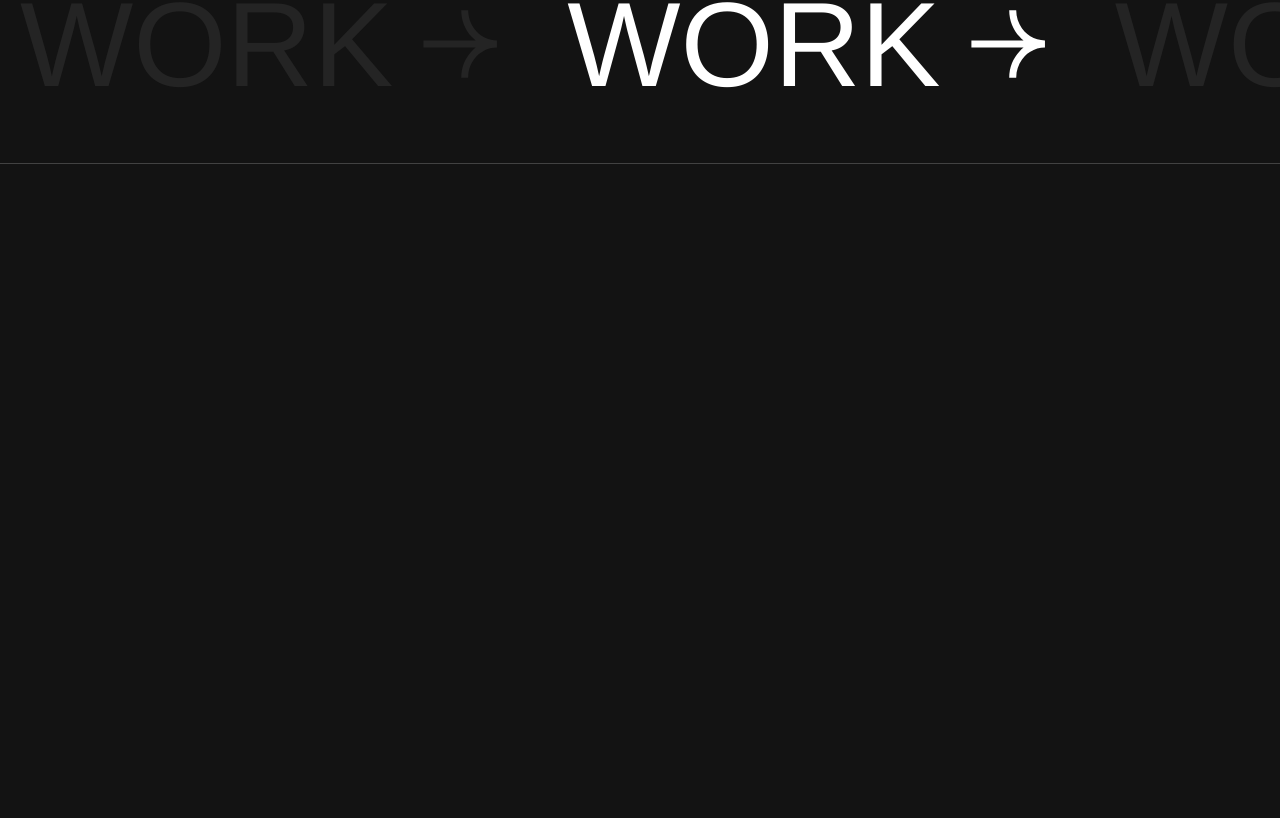
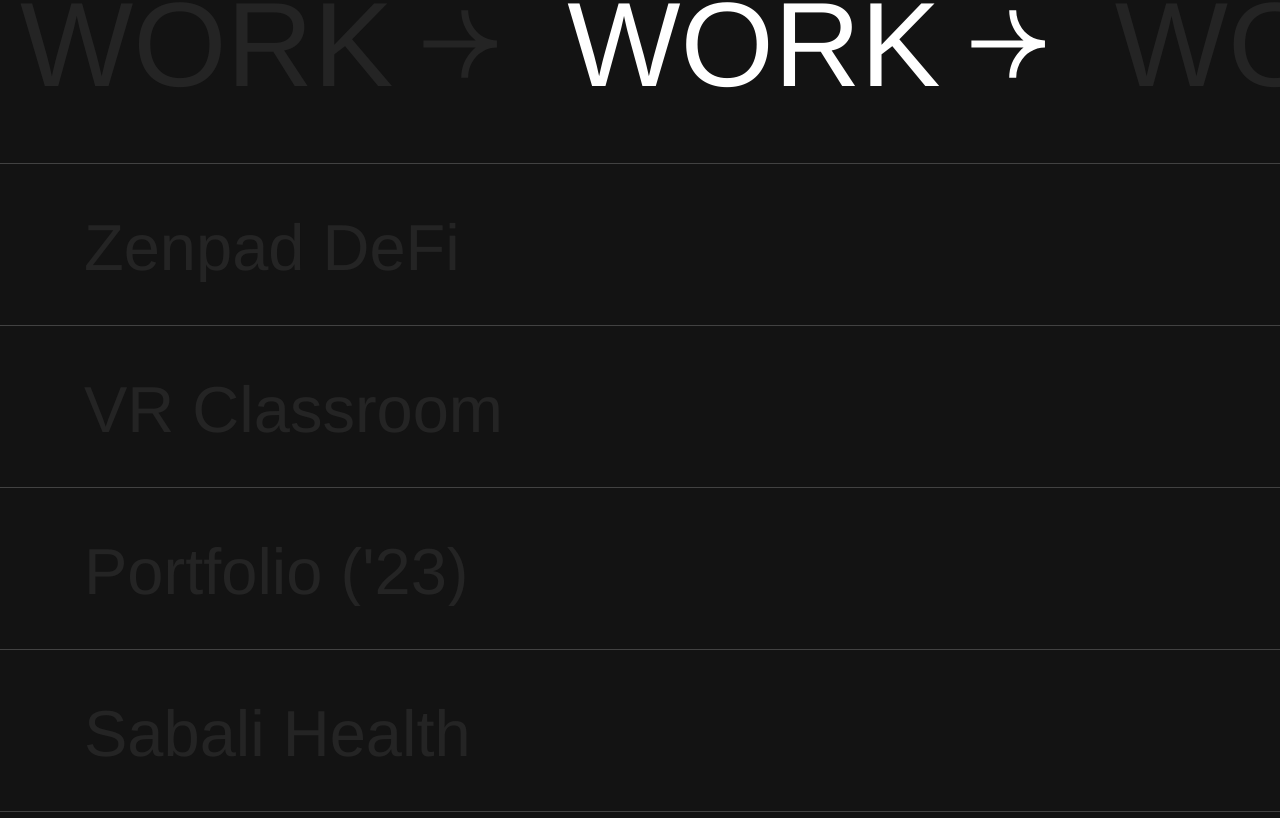
Before and after one commit to Anu-oluwapo/portfolio-v2, a Vue app: page / in a window 1280 px wide. Shown: the part 1979-2797 px from the top of the page. Before the commit the page ends 2143 px from the top, so only its background shows below. Built offline with nearby package versions, Linux system fonts and the light colour scheme.

Commit message:
WOrked on work skills and contact

```diff
--- a/index.html
+++ b/index.html
@@ -2,7 +2,8 @@
 <html lang="en">
   <head>
     <meta charset="UTF-8">
-    <link rel="icon" href="/favicon.ico">
+    <!-- <link rel="icon" href="/favicon.ico"> -->
+    <link rel="shortcut icon" type="image/jpg" href="/images/Heromain.png">
     <meta name="viewport" content="width=device-width, initial-scale=1.0">
     <title>Anuoluwapo Abolarin</title>
   </head>
--- a/src/assets/main.scss
+++ b/src/assets/main.scss
@@ -39,6 +39,8 @@ h2{
 
 h3{
   font-size: $h3-font-size;
+  color: $neutral;
+  line-height: 6.8rem;
 }
 
 p{
@@ -338,4 +340,189 @@ header{
   .section-header .content{
     animation: marqueeLeft 5s linear infinite;
   }
+
+  .projects{
+    .project{
+      border-bottom: 1px solid $neutral2;
+      position: relative;
+      &:hover{
+        .dot{
+          transform: translate(0, 0);
+          background-color: $white;
+        }
+
+        h3{
+          transform: translate(0, 0);
+          color: $white;
+        }
+
+        .skills{
+          span{
+          transform: translate(0, 0);
+          margin: 2.5rem 1rem;
+        }
+      }
+
+      .image{
+        height: 200%;
+        z-index: 1;
+        img{
+          transform: scale(150%);
+        }
+      }
+      }
+      .container{
+        padding: 5rem 0 0 0;
+        display: flex;
+        align-items: center;
+        position: relative;
+        overflow: hidden;
+      }
+
+      .dot{
+        width: 20px;
+        height: 20px;
+        border-radius: 50%;
+        background-color: $neutral;
+        display: inline-block;
+        margin-right: 2rem;
+        transform: translate(-2rem, 0%);
+        transition: all .5s ease;
+
+      }
+
+      h3{
+        display: inline;
+        transform: translate(-2rem, 0%);
+        transition: all .5s ease;
+      }
+
+      .skills{
+        padding: 0 5%;
+        display: block;
+        margin-left: 3rem;
+        overflow: hidden;
+        span{
+          color: $white;
+          border: 1px solid $white;
+          border-radius: 15px;
+          padding: 1rem 2rem;
+          display: inline-block;
+          margin: .5rem 1rem;
+          transform: translate(0, 125%);
+          transition: all .5s ease;
+          transition-delay: calc(0.050s * var(--i));
+        }
+      }
+
+      .image{
+        width: 40%;
+        height: 0%;
+        background-color: $white;
+        position: absolute;
+        top: 0;
+        right: 0;
+        // background-image: url('images/zenpad.png');
+        // background-size: contain;
+        transition: all .2s ease-in-out;
+        overflow: hidden;
+
+        img{
+          width: 100%;
+          transform: scale(200%);
+          transform-origin: top left;
+          transition: all .3s ease-in-out;
+          margin-left: -20%;
+          // display: none;
+        }
+      }
+    }
+  }
 }
+
+.skills-section{
+  border-bottom: 1px solid $neutral2;
+  .section-header .content{
+    animation: marqueeRight 5s linear infinite;
+  }
+
+  .skills{
+    padding: 5rem 0;
+    div{
+      margin: 5rem 0;
+    }
+  }
+
+  h2{
+    display: flex;
+    justify-content: space-around;
+    gap: 10px;
+    overflow: hidden;
+
+    span{
+      color: $neutral;
+      width: 100%;
+
+      &:hover{
+        color: $white;
+      }
+    }
+
+  }
+}
+
+.contact-section{
+  border-bottom: 1px solid $neutral2;
+  .section-header .content{
+    animation: marqueeLeft 5s linear infinite;
+  }
+
+  .section{
+    border-bottom: 1px solid $neutral2;
+    padding-bottom: 10rem;
+  }
+
+  .socials{
+    margin: 5rem 0;
+    width: 100%;
+    display: flex;
+    justify-content: end;
+    li{
+      margin: 4rem 5rem;
+      list-style-type: none;
+
+
+      a{
+        font-size: $p-font-size;
+        color: $white;
+        padding: 2rem 0;
+      }
+    }
+  }
+
+  .footer{
+    display: flex;
+    width: 100%;
+
+    .email{
+      a{
+        font-size: $h2-font-size;
+        color: $white;
+      }
+
+    }
+
+    .credits{
+      display: flex;
+      width: 100%;
+      justify-content: end;
+      align-items: end;
+
+      p{
+        color: $neutral2;
+      }
+    }
+  }
+
+
+}
--- a/src/assets/variables.scss
+++ b/src/assets/variables.scss
@@ -8,7 +8,7 @@ $bold-font-weight: 700;
 
 $h1-font-size: 12rem;
 $h2-font-size: 8rem;
-$h3-font-size: 5.6rem;
+$h3-font-size: 6.5rem;
 $p-font-size: 1.8rem;
 $nav-font-size: 1.4rem;
 
--- a/src/components/About.vue
+++ b/src/components/About.vue
@@ -22,22 +22,10 @@
   </template>
 
   <script setup>
-  import { onMounted } from 'vue';
 import SectionHeader from './SectionHeader.vue';
-
-  onMounted(()=>{
-  const content = document.querySelector('.section-header')
-  const contentClone = document.querySelector('.content').cloneNode(true)
-
-  content.append(contentClone)
-
-  })
-
-
 
   </script>
 
   <style lang="scss" scoped>
-  @import '@/assets/variables.scss';
 
   </style>
--- a/src/components/Contact.vue
+++ b/src/components/Contact.vue
@@ -0,0 +1,32 @@
+<template>
+    <section class="contact-section">
+        <div class="section">
+        <div class="container">
+        <div class="socials">
+            <ul>
+                <li><a>Twitter</a></li>
+                <li><a>Linkedin</a></li>
+                <li><a>Github</a></li>
+            </ul>
+        </div>
+
+        <div class="footer">
+            <div class="email"><a>ABOLARIN.<br/>AANU@GMAIL.COM</a></div>
+            <div class="credits"><p>SITE DESIGN : <br><a>EMISHO VICTOR</a></p></div>
+
+        </div>
+    </div>
+</div>
+
+        <SectionHeader :text="'CONTACT'"/>
+    </section>
+  </template>
+
+  <script setup>
+    import SectionHeader from './SectionHeader.vue';
+  </script>
+
+  <style lang="scss" scoped>
+  @import '@/assets/variables.scss';
+
+  </style>
--- a/src/components/Skills.vue
+++ b/src/components/Skills.vue
@@ -0,0 +1,28 @@
+<template>
+    <section class="skills-section">
+        <SectionHeader :text="'SKILLS'"/>
+           <div class="skills">
+            <div>
+                <h2><span>Javascript</span> . <span>Typescript</span> . <span>VueJS</span> . <span>ReactJS</span> . <span>Javascript</span> . <span>Typescript</span> . <span>VueJS</span> . <span>ReactJS</span></h2>
+            </div>
+            <div>
+                <h2><span>NuxtJS</span> . <span>VueX</span> . <span>Pinia</span> . <span>Git</span> . <span>NuxtJS</span> . <span>VueX</span> . <span>Pinia</span> . <span>Git</span></h2>
+            </div>
+            <div>
+                <h2><span>HTML</span> . <span>CSS</span> . <span>SCSS</span> . <span>Bootstrap</span> . <span>HTML</span> . <span>CSS</span> . <span>SCSS</span> . <span>Bootstrap</span></h2>
+            </div>
+            <div>
+                <h2><span>AdobeXD</span> . <span>Figma</span> . <span>Wordpress</span> . <span>AdobeXD</span> . <span>Figma</span> . <span>Wordpress</span></h2>
+            </div>
+           </div>
+      </section>
+  </template>
+
+  <script setup>
+    import SectionHeader from './SectionHeader.vue';
+  </script>
+
+  <style lang="scss" scoped>
+  @import '@/assets/variables.scss';
+
+  </style>
--- a/src/components/Work.vue
+++ b/src/components/Work.vue
@@ -1,30 +1,76 @@
 <template>
     <section class="work-section">
         <SectionHeader :text="'WORK'"/>
-          <div class="container d-flex">
-
+          <div class="">
+           <div class="projects">
+            <div class="project">
+                <div class="container">
+                    <div class="dot"></div><h3>Zenpad DeFi</h3>
+                </div>
+                <div class="skills">
+                    <span style="--i: 0">HTML</span>
+                    <span style="--i: 1">CSS</span>
+                    <span style="--i: 2">JAVASCRIPT</span>
+                </div>
+                <div style="background-color: #111119;" class="image"><img src="images/zenpad.png"/></div>
+            </div>
+            <div class="project">
+                <div class="container">
+                    <div class="dot"></div><h3>VR Classroom</h3>
+                </div>
+                <div class="skills">
+                    <span style="--i: 0">HTML</span>
+                    <span style="--i: 1">CSS</span>
+                    <span style="--i: 2">JAVASCRIPT</span>
+                    <span style="--i: 3">GSAP</span>
+                </div>
+                <div class="image"><img src="images/classroom.png"/></div>
+            </div>
+            <div class="project">
+                <div class="container">
+                    <div class="dot"></div><h3>Portfolio ('23)</h3>
+                </div>
+                <div class="skills">
+                    <span style="--i: 0">HTML</span>
+                    <span style="--i: 1">SCSS</span>
+                    <span style="--i: 2">JAVASCRIPT</span>
+                    <span style="--i: 3">VUE JS</span>
+                    <span style="--i: 4">GSAP</span>
+                </div>
+                <div style="background-color: #0D0D0D;" class="image"><img src="images/portfolio.png"/></div>
+            </div>
+            <div class="project">
+                <div class="container">
+                    <div class="dot"></div><h3>Sabali Health</h3>
+                </div>
+                <div class="skills">
+                    <span style="--i: 0">HTML</span>
+                    <span style="--i: 1">CSS</span>
+                    <span style="--i: 2">JAVASCRIPT</span>
+                </div>
+                <div style="background-color: #0D0D0D;;" class="image"><img src="images/person.png"/></div>
+            </div>
+            <div class="project">
+                <div class="container">
+                    <div class="dot"></div><h3>Tranzaqt</h3>
+                </div>
+                <div class="skills">
+                    <span style="--i: 0">HTML</span>
+                    <span style="--i: 1">CSS</span>
+                    <span style="--i: 2">JAVASCRIPT</span>
+                </div>
+                <div class="image"><img src="images/tranzaqt.png"/></div>
+            </div>
+           </div>
           </div>
       </section>
   </template>
 
   <script setup>
-  import Arrow from '../assets/svg/arrow.vue'
-  import { onMounted } from 'vue';
 import SectionHeader from './SectionHeader.vue';
-
-  onMounted(()=>{
-  const content = document.querySelector('.section-header')
-  const contentClone = document.querySelector('.content').cloneNode(true)
-
-  content.append(contentClone)
-
-  })
-
-
 
   </script>
 
   <style lang="scss" scoped>
-  @import '@/assets/variables.scss';
 
   </style>
--- a/src/views/HomeView.vue
+++ b/src/views/HomeView.vue
@@ -4,12 +4,16 @@
     <Hero/>
     <About/>
     <Work/>
+    <Skills/>
+    <Contact/>
   </main>
 </template>
 
 <script setup>
 import About from '../components/About.vue';
+import Contact from '../components/Contact.vue';
 import Hero from '../components/Hero.vue';
+import Skills from '../components/Skills.vue';
 import Topbar from '../components/Topbar.vue';
 import Work from '../components/Work.vue';
 
```
Also changed, not shown: public/images/Heromain.png (added).
